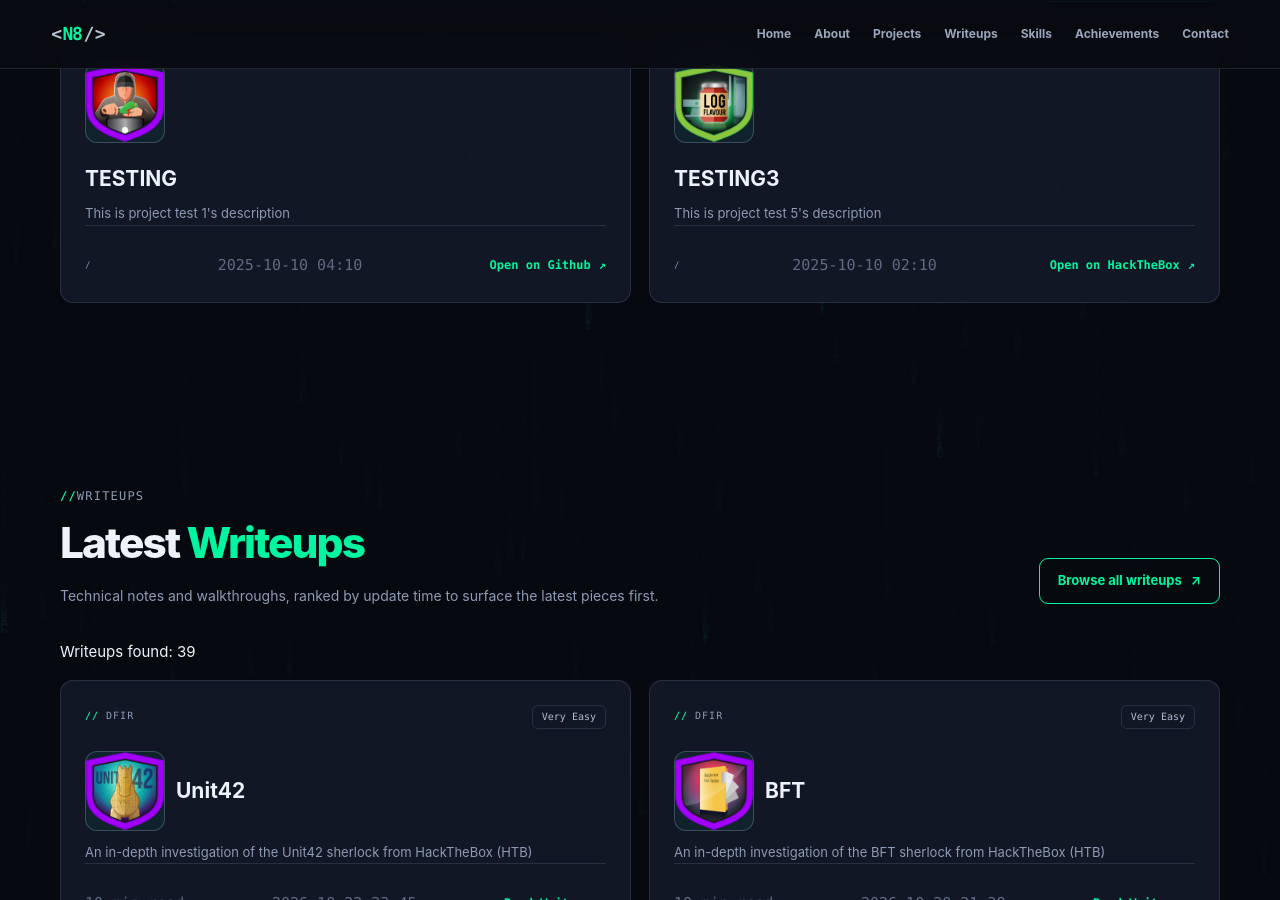
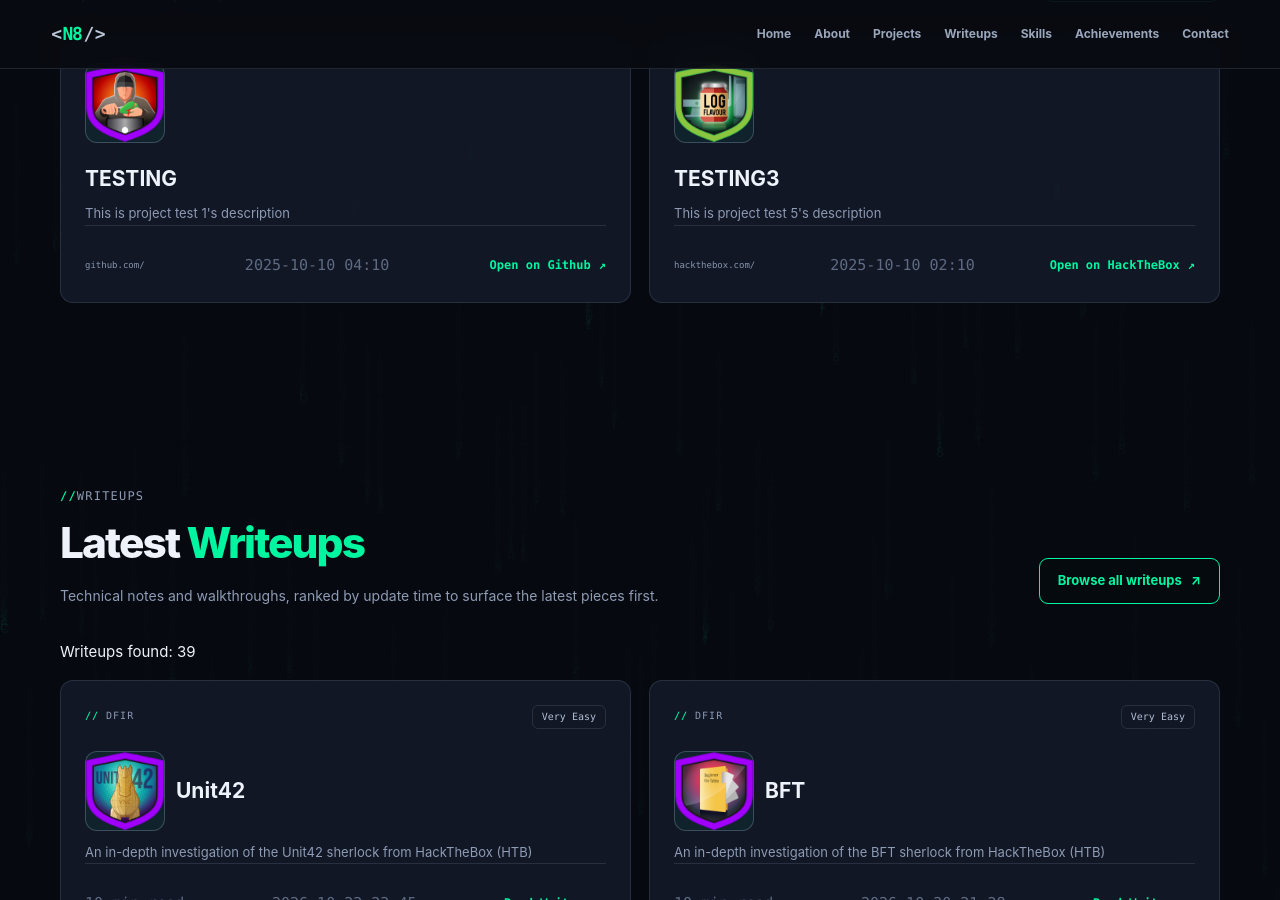
Before and after one commit to Ningen820/Ningen820.github.io, a Jekyll site: the page built from index.html, in a window 1280 px wide and 900 px high, scrolled down 2700 px. Built offline with Jekyll 4.4.1, drawn with Linux system fonts in a browser that asks for light colours.

Commit message:
Update profile.yml

```diff
--- a/_data/profile.yml
+++ b/_data/profile.yml
@@ -80,14 +80,16 @@
 
 projects:
   - title: "TESTING"
-    redirect_url: "https://github.com"
+    url: "https://github.com"
+    redirect: "github.com"
     goto: "Open on Github"
     description: "This is project test 1's description"
     icon: "/assets/images/writeups/mangobleed/mangobleed.png"
     draft: false
     date: "2025-10-10 04:10:10 -04:00"
   - title: "TESTING3"
-    redirect_url: "https://hackthebox.com"
+    url: "https://hackthebox.com"
+    redirect: "hackthebox.com"
     goto: "Open on HackTheBox"
     description: "This is project test 5's description"
     icon: "/assets/images/writeups/logjammer/logjammer.png"
```
